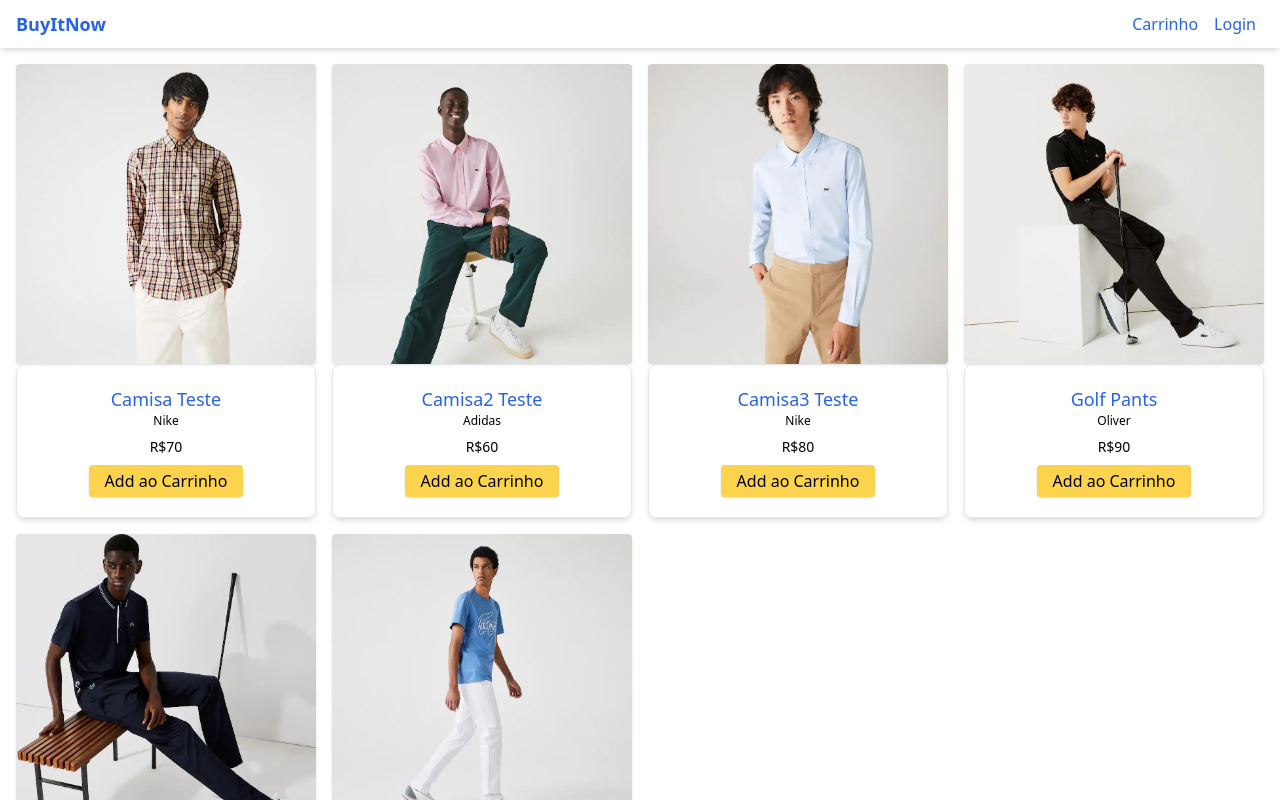
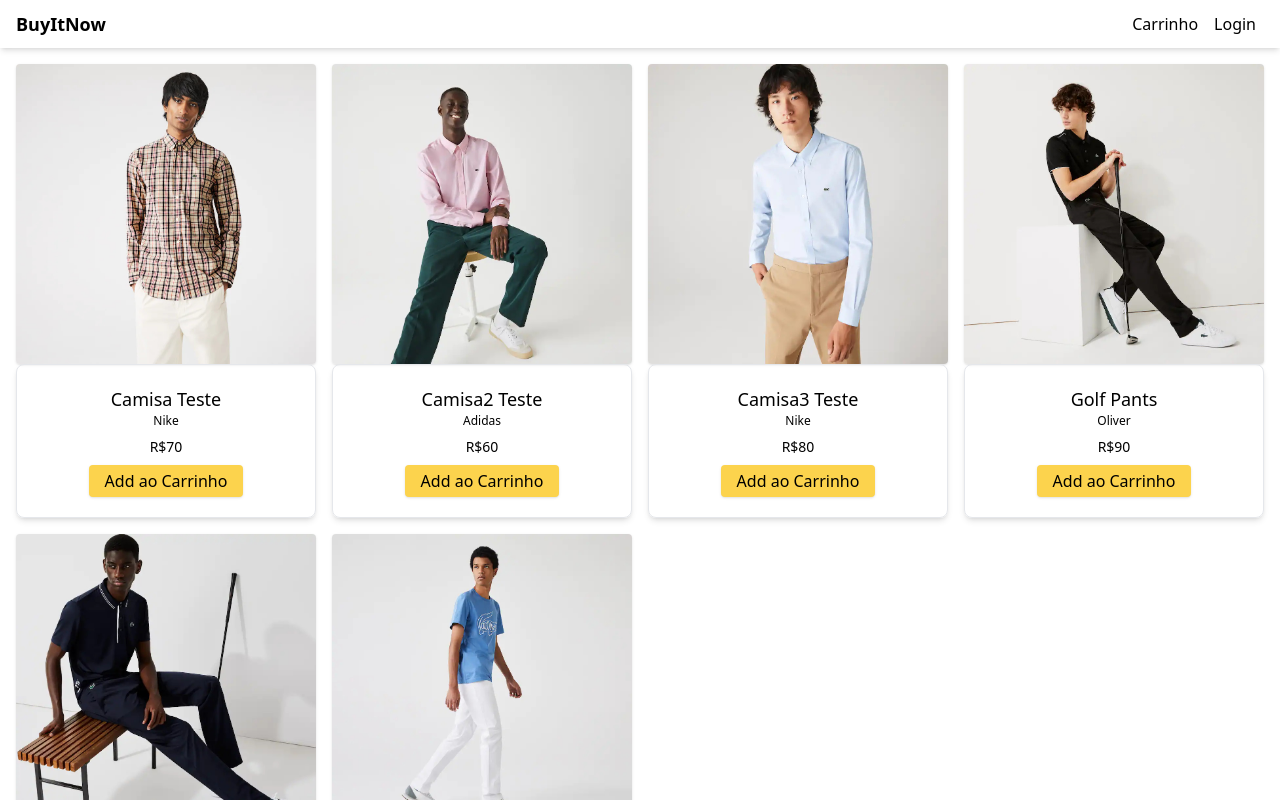
Before and after one commit to LukasdeSouza/ecommerce-buyitnow, a Next.js app: page / in a window 1280 px wide. Shown: the top 800 px of the page. Built offline with nearby package versions, Linux system fonts and the light colour scheme; no server answers.

Commit message:
styles corrections for the links

```diff
--- a/components/Layout.js
+++ b/components/Layout.js
@@ -5,6 +5,7 @@ import Link from 'next/link'
 import React, { useContext, useEffect, useState } from 'react'
 import { ToastContainer } from 'react-toastify'
 import { Menu } from '@headlessui/react'
+import { UserIcon } from '@heroicons/react/outline'
 import 'react-toastify/dist/ReactToastify.css'
 import DropdownLink from './DropdownLink'
 import Cookies from 'js-cookie'
@@ -56,12 +57,14 @@ const Layout = ({ title, children }) => {
                 ('Loading') :
                 session?.user ?
                   <Menu as={'div'} className="relative inline-block">
-                    <Menu.Button className="text-blue-600">
+                    <Menu.Button className="text-blue-600 hover:text-blue-800 ml-4 mr-8">
                       {session.user.name}
                     </Menu.Button>
                     <Menu.Items className="absolute right-0 w-56 origin-top-right bg-white shadow-lg">
                       <Menu.Item>
-                        <DropdownLink className='dropdown-link'>Perfil</DropdownLink>
+                        <DropdownLink className='dropdown-link'>
+                          Perfil
+                        </DropdownLink>
                       </Menu.Item>
                       <Menu.Item>
                         <DropdownLink
--- a/styles/globals.css
+++ b/styles/globals.css
@@ -31,5 +31,5 @@ body {
 }
 
 a {
-  @apply text-blue-600 hover:text-blue-800
+  /* @apply text-blue-600 hover:text-blue-800 */
 }
```
